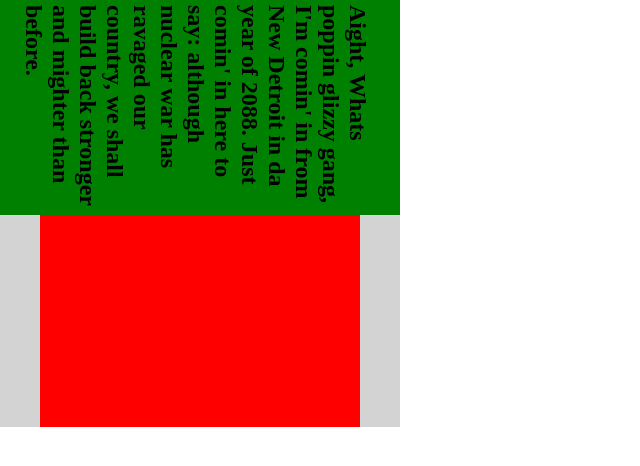
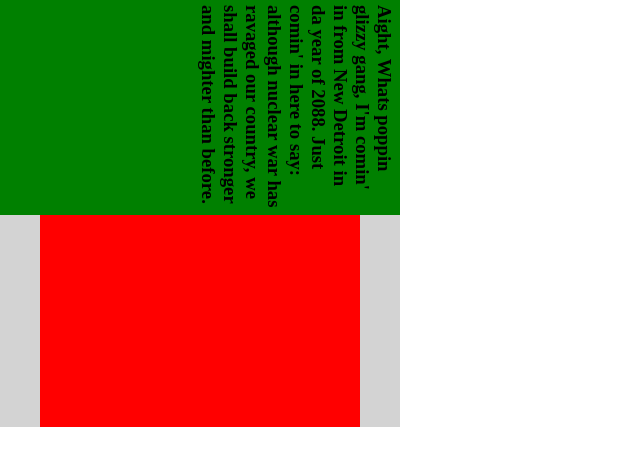
Before and after one commit to Frigobodig/3dsReader, a plain HTML site: page index.html in a window 1280 px wide. Shown: the whole page, without its empty margins (0-640 px from the left). Drawn offline with Linux system fonts and the light colour scheme; a script that the page names is missing.

Commit message:
Update index.html

```diff
--- a/index.html
+++ b/index.html
@@ -12,7 +12,7 @@
         #diveTop {
             width: 400px;
             height: 215px;
-            background-color: green
+            background-color: green;
         }
 
         /*-28px for UI|Total 240px*/
@@ -38,8 +38,10 @@
             padding-right: 5px;
             padding-top: 5px;
             padding-bottom: 5px;
+            margin-left: auto;
             margin-right: 0;
             display: flex;
+            text-overflow: ellipsis;
         }
     </style>
 </head>
@@ -47,10 +49,10 @@
 <body>
     <div id="bigDiv">
         <div id="diveTop">
-            <h2 id="topText">Aight, Whats poppin glizzy gang, I'm comin' in from New Detroit
+            <h3 id="topText">Aight, Whats poppin glizzy gang, I'm comin' in from New Detroit
                 in da year of 2088. Just comin' in here to say: although nuclear war has ravaged our country, we shall
                 build back stronger and mighter than before.
-            </h2>
+            </h3>
         </div>
         <div id="diveBtm"></div>
     </div>
```
